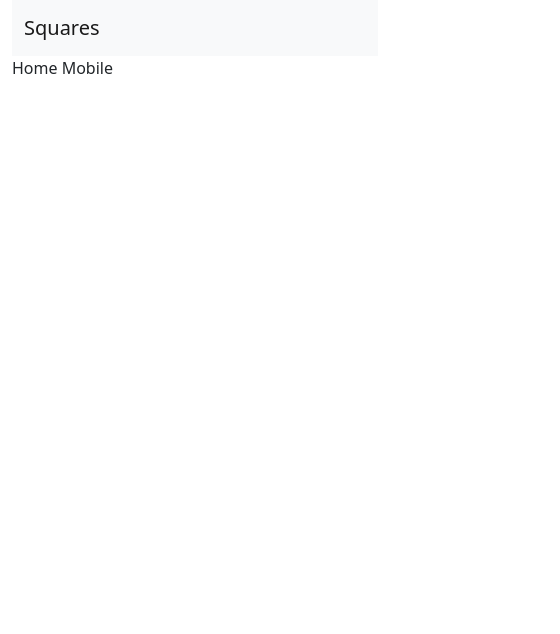
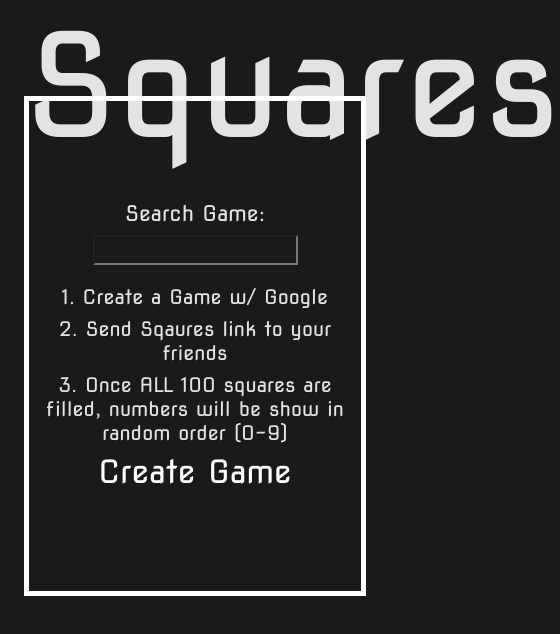
Before and after one commit to pyhurst/sbSquares, a React (Create React App) app in the folder client/: page / in a window 390 px wide. Shown: the top 634 px of the page, 560 px wide, since content can reach past the window. Built offline with nearby package versions, Linux system fonts and the light colour scheme; no server answers.

Commit message:
styling changes, create game updates user profile

```diff
--- a/client/public/index.html
+++ b/client/public/index.html
@@ -14,6 +14,8 @@
       user's mobile device or desktop. See https://developers.google.com/web/fundamentals/web-app-manifest/
     -->
     <link href="https://cdn.jsdelivr.net/npm/bootstrap@5.0.0-beta1/dist/css/bootstrap.min.css" rel="stylesheet" integrity="sha384-giJF6kkoqNQ00vy+HMDP7azOuL0xtbfIcaT9wjKHr8RbDVddVHyTfAAsrekwKmP1" crossorigin="anonymous">
+    <link rel="preconnect" href="https://fonts.gstatic.com">
+    <link href="https://fonts.googleapis.com/css2?family=Nova+Square&display=swap" rel="stylesheet">
     <!--
       Notice the use of %PUBLIC_URL% in the tags above.
       It will be replaced with the URL of the `public` folder during the build.
@@ -23,7 +25,7 @@
       work correctly both with client-side routing and a non-root public URL.
       Learn how to configure a non-root public URL by running `npm run build`.
     -->
-    <title>React App</title>
+    <title>Squares</title>
   </head>
   <body>
     <noscript>You need to enable JavaScript to run this app.</noscript>
--- a/client/src/components/App.js
+++ b/client/src/components/App.js
@@ -5,7 +5,6 @@ import * as actions from '../actions';
 
 import Landing from '../pages/Landing/Landing';
 import UserProfile from '../pages/User_Profile/User_Profile';
-import Header from './Header/Header';
 import Game from '../pages/Game/Game'
 
 class App extends Component {
@@ -18,7 +17,6 @@ class App extends Component {
             <div className='container'>
                 <BrowserRouter>
                     <div>
-                        <Header />
                         <Route exact path="/" component={Landing} />
                         <Route exact path="/game/:id" component={Game} />
                         <Route exact path="/userprofile" component={UserProfile} />
--- /dev/null
+++ b/client/src/components/Header/Header.css
@@ -0,0 +1,7 @@
+nav {
+    background-color: #1A1A1D;
+}
+
+.navbar-title {
+    color: rgba(255, 255, 255, 0.877);
+}
--- a/client/src/components/Header/Header.js
+++ b/client/src/components/Header/Header.js
@@ -1,6 +1,7 @@
 import React, { Component } from 'react';
 import { connect } from 'react-redux';
 import { Link } from 'react-router-dom';
+import './Header.css';
 
 class Header extends Component {
     renderContent() {
@@ -18,13 +19,13 @@ class Header extends Component {
         console.log(this.props)
         return (
             <div>
-                <nav className="navbar navbar-light bg-light">
-                    <div className="container-fluid">
+                <nav className="navbar">
+                    <div className="container">
                         <Link
                             className="navbar-brand"
                             to={this.props.auth ? '/userprofile' : '/'}
                         >
-                            Squares
+                            <h4 className='navbar-title'>Squares</h4>
                         </Link>
                         {this.renderContent()}
                     </div>
--- a/client/src/pages/Game/Game.js
+++ b/client/src/pages/Game/Game.js
@@ -1,8 +1,9 @@
 import React, { useEffect, useState } from "react";
-import Square from "../../components/Square/Square.js"
-import API from "../../utils/API"
-import socketIOClient from "socket.io-client"
-import {preSetSquares} from "../../utils/statesPrimer"
+import Square from "../../components/Square/Square.js";
+import API from "../../utils/API";
+import socketIOClient from "socket.io-client";
+import {preSetSquares} from "../../utils/statesPrimer";
+import Header from '../../components/Header/Header';
 
 
 console.log("mayneeee")
@@ -95,6 +96,7 @@ const Game = (props) => {
 
         return (
             <>
+                <Header />
                 <div className="text-white justify-content-center game-square">
                     <div className="row">
                         <div className="col-4">
--- a/client/src/pages/Landing/Landing.css
+++ b/client/src/pages/Landing/Landing.css
@@ -1,3 +1,40 @@
+* {
+    background-color: #1A1A1D;
+    text-align: center;
+}
+
 .create-game {
     cursor: pointer;
 }
+
+.container {
+    font-family: 'Nova Square', cursive;
+    color: rgba(255, 255, 255, 0.877);
+}
+
+a {
+    text-decoration: none;
+    color: white;
+}
+
+#landing-title {
+    font-size: 144px;
+}
+
+#title-box {
+    border: 5px solid white;
+    min-height: 500px;
+    margin-top: -85px;
+}
+
+.search-game {
+    margin-top: 100px;
+}
+
+.instructions {
+    margin-top: 20px;
+}
+
+.create-game {
+    font-size: 32px;
+}
--- a/client/src/pages/Landing/Landing.js
+++ b/client/src/pages/Landing/Landing.js
@@ -7,11 +7,11 @@ const Landing = (props) => {
     const renderContent = () => {
         switch (props.auth) {
             case null:
-                return <a href='/auth/google'><h4>Create Game</h4></a>
+                return <a href='/auth/google'><h4 className='create-game'>Create Game</h4></a>
             case false:
-                return <a href='/auth/google'><h4>Create Game</h4></a>
+                return <a href='/auth/google'><h4 className='create-game'>Create Game</h4></a>
             default:
-                return <a href='/userprofile'><h4>Create Game</h4></a>
+                return <a href='/userprofile'><h4 className='create-game'>Create Game</h4></a>
         }
     }
 
@@ -22,35 +22,33 @@ const Landing = (props) => {
         event.preventDefault();
     };
 
-    if(window.innerWidth > 500){
 
     return (
         <>
-                <div className='container text-center'>
-                    <h1>Squares</h1>
+            <div className='container'>
+                <h1 id='landing-title'>Squares</h1>
+                <div id='title-box'>
                 <div className='search-game'>
                     <h4>Search Game:</h4>
                     <input></input>
+                </div>
+                <div className='instructions'>
+                    <h5>1. Create a Game w/ Google</h5>
+                    <h5>2. Send Sqaures link to your friends</h5>
+                    <h5>3. Once ALL 100 squares are filled, numbers will be show in random order (0-9)</h5>
                 </div>
                 <div className='create-game' >
                     {renderContent()}
                     </div>
                 </div>
+            </div>
         </>
-        )
-
-    } else {
-
-        return (
-            <div>Home Mobile</div>
     )
 
 }
 
 
 
-}
-
 function mapStateToProps({ auth }) {
     return { auth };
 }
--- a/client/src/pages/User_Profile/User_Profile.js
+++ b/client/src/pages/User_Profile/User_Profile.js
@@ -2,6 +2,7 @@ import React, { useState, useEffect } from "react";
 import { connect } from 'react-redux';
 import API from '../../utils/API';
 import UserGameList from '../../components/UserGameList/UserGameList';
+import Header from '../../components/Header/Header';
 import './User_Profile.css';
 
 const UserProfile = (props) => {
@@ -15,11 +16,11 @@ const UserProfile = (props) => {
         console.log(props.auth._id)
         API.createGame({
             ownerId: props.auth._id
-        }).then(result => console.log(result.data))
+        }).then(() => getUserGames())
     }
 
     const getUserGames = () => {
-        if(!props.auth){
+        if (!props.auth) {
             return;
         }
         API.getUserGames(props.auth._id)
@@ -32,11 +33,11 @@ const UserProfile = (props) => {
     if (!props.auth) {
         return <div>Loading...</div>
     } else {
-        if (window.innerWidth > 500) {
         return (
             <>
+                <Header />
                 <div className='profile'>
-                        <h2>User Profile Desktop</h2>
+                    <h2>User Profile</h2>
                     <div className='created-games'>
                         <ul>
                             <UserGameList userGames={userGames} />
@@ -48,14 +49,9 @@ const UserProfile = (props) => {
             </>
         )
 
-        } else {
-
-            return (
-                <div>User Profile Mobile</div>
-            )
     }
 }
-}
+
 
 function mapStateToProps({ auth }) {
     return { auth };
```
Also changed, not shown: 15 other files (tests, documents, lock files or other folders). Lines whose indentation alone changed are shown as unchanged.
